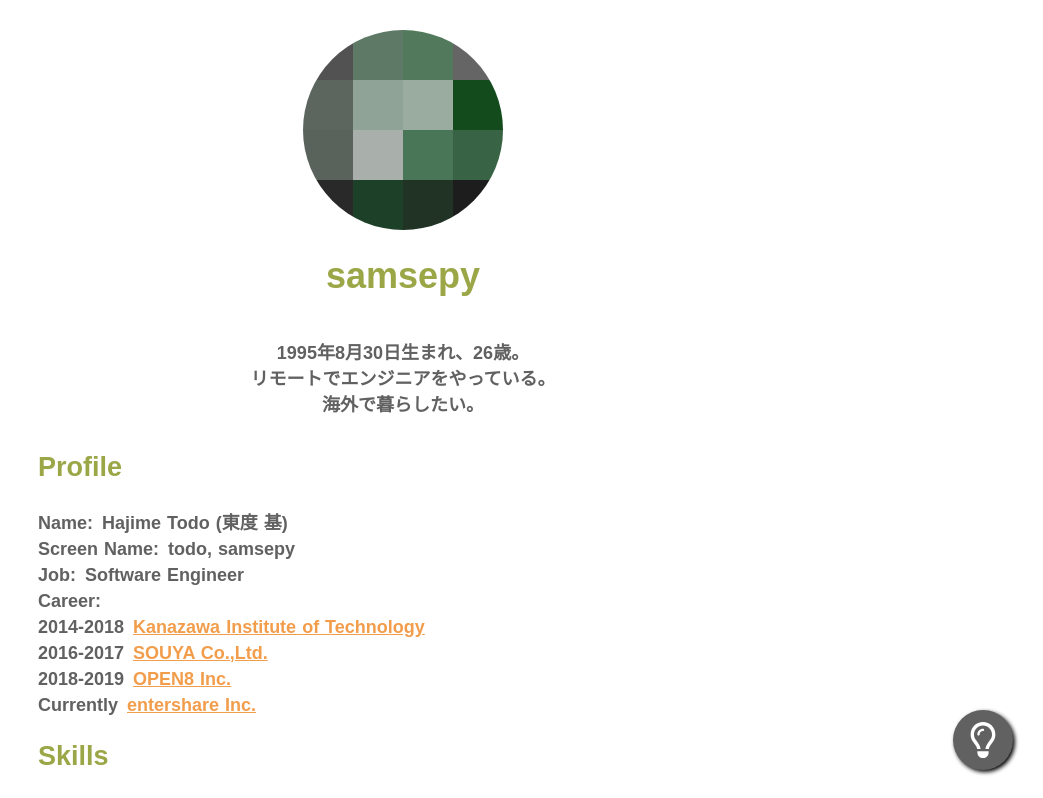
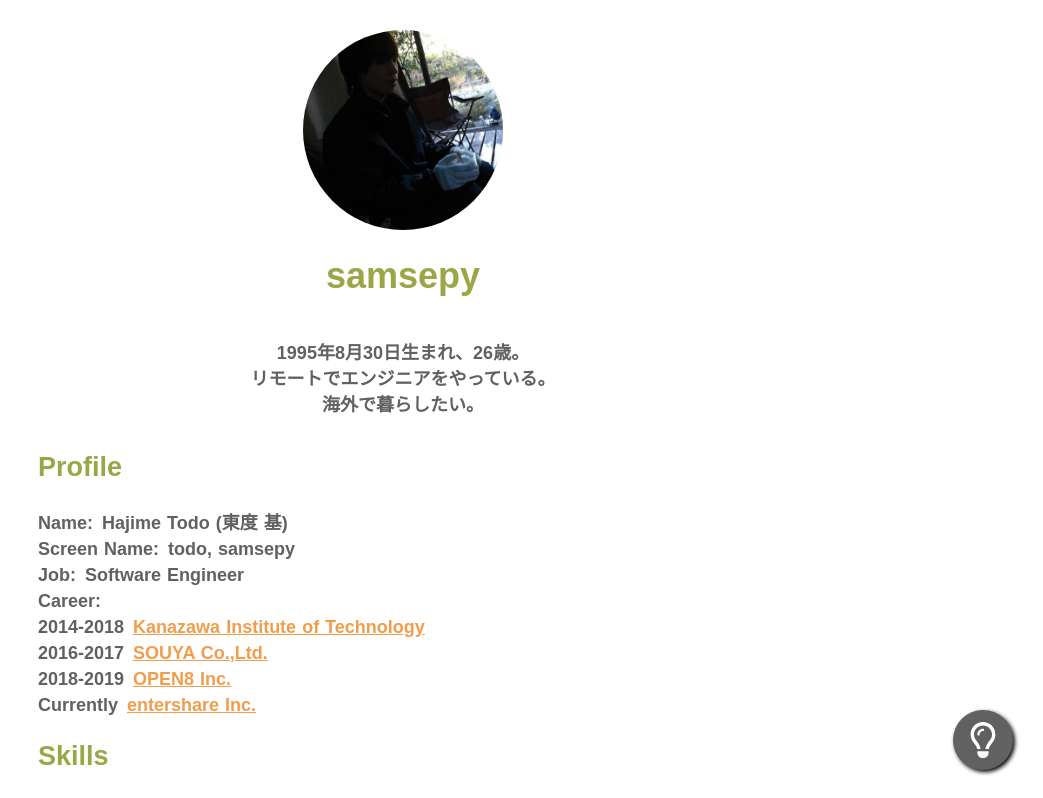
Before and after one commit to samsepy/samsepy.work, a Next.js app: page / in a window 1280 px wide. Shown: the top 798 px of the page, without its empty margins (237-1280 px from the left). Built offline with nearby package versions, Linux system fonts and the light colour scheme.

Commit message:
アイコン変えた

```diff
--- a/pages/index.tsx
+++ b/pages/index.tsx
@@ -57,7 +57,7 @@ export default function Home() {
       <div className={styles.container}>
         <Image
           priority
-          src="/images/icon.png"
+          src="/images/icon.jpeg"
           className={styles.icon}
           height={200}
           width={200}
```
Also changed, not shown: public/images/icon.jpeg (added), public/images/icon.png (deleted).
